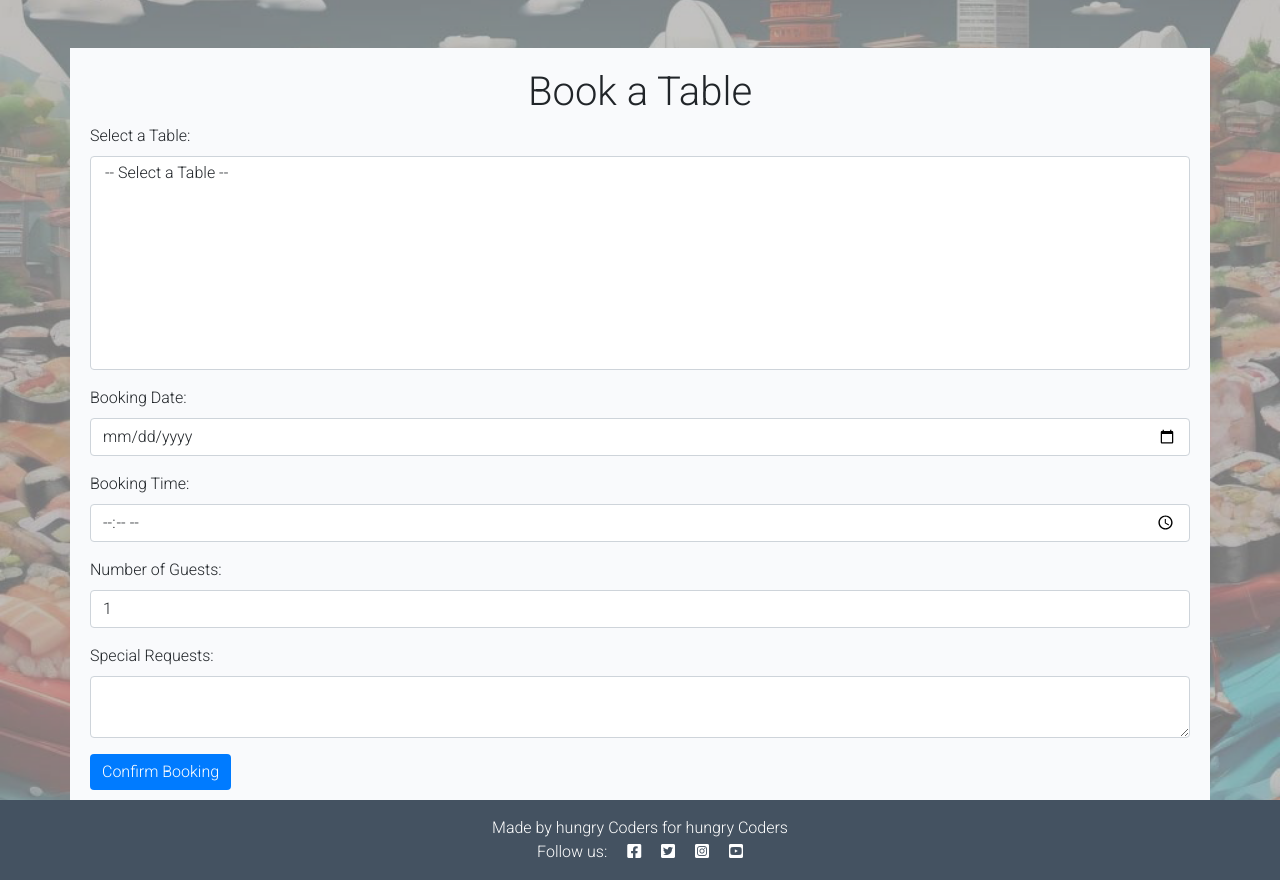
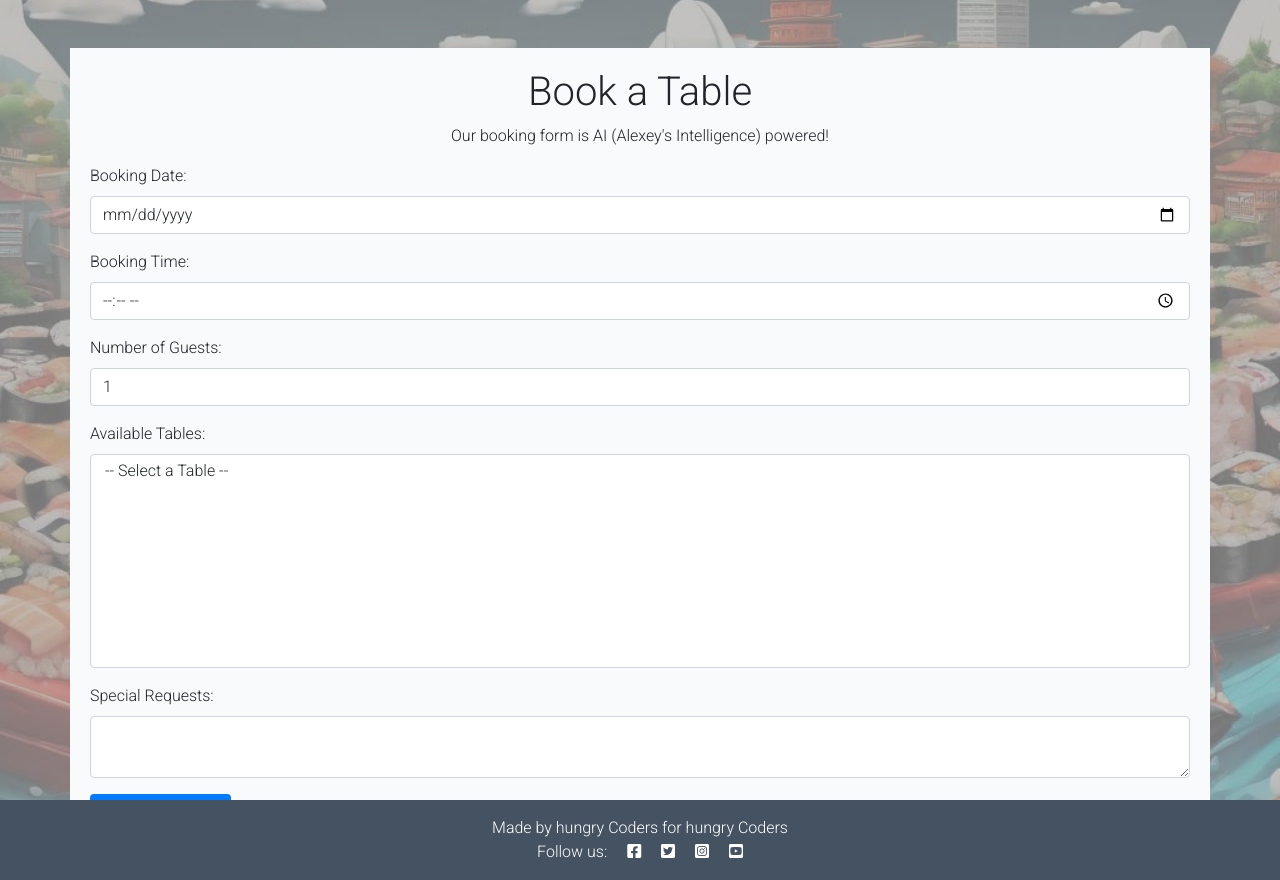
Before and after one commit to AlexeyKopchinskiy/Portfolio-project-4-v2, a Django app: page /booking/booking/ in a window 1280 px wide. Shown: the part 83-963 px from the top of the page. Run offline with Django 4.2, Linux system fonts and the light colour scheme; the visitor is signed in with stand-in values (Sample User, id 1); data that the repository does not hold is empty; parts of the project's set-up code (start-up, migrations or seed data) failed here and were passed over; some libraries are stand-ins or nearby versions.

Commit message:
Fix location display on booking form

```diff
--- a/booking/views.py
+++ b/booking/views.py
@@ -9,68 +9,44 @@ from datetime import datetime, timedelta
 @login_required
 def booking_page(request):
     form = BookingForm()
+    tables = Table.objects.select_related(
+        "location"
+    ).all()  # ✅ Preload locations
 
     if request.method == "POST":
         # Extract data from POST
-        location_id = request.POST.get("location")
         table_id = request.POST.get("table")
         booking_date = request.POST.get("booking_date")
         booking_time = request.POST.get("booking_time")
         num_of_guests = request.POST.get("num_of_guests")
         special_requests = request.POST.get("special_requests")
 
-        # Validate that required selections are made
-        if not location_id:
-            locations = Location.objects.all()
-            tables = Table.objects.select_related("location").all()
+        # Validate that a table is selected
+        if not table_id:
+            tables = Table.objects.all()
             return render(
                 request,
                 "booking_page.html",
-                {
-                    "error": "Please select a location.",
-                    "locations": locations,
-                    "tables": tables,
-                },
+                {"error": "Please select a table.", "tables": tables},
             )
 
-        if not table_id:
-            locations = Location.objects.all()
-            tables = Table.objects.select_related("location").all()
+        # Get the table object or return an error if not found
+        try:
+            table = Table.objects.get(id=int(table_id))
+        except (Table.DoesNotExist, ValueError):
+            tables = Table.objects.all()
             return render(
                 request,
                 "booking_page.html",
-                {
-                    "error": "Please select a table.",
-                    "locations": locations,
-                    "tables": tables,
-                },
+                {"error": "Invalid table selection.", "tables": tables},
             )
 
-        # Get the location and table objects or return an error view if
-        # not found
-        try:
-            location = Location.objects.get(id=int(location_id))
-            table = Table.objects.get(id=int(table_id))
-        except (Location.DoesNotExist, Table.DoesNotExist, ValueError):
-            locations = Location.objects.all()
-            tables = Table.objects.select_related("location").all()
-            return render(
-                request,
-                "booking_page.html",
-                {
-                    "error": "Invalid selection.",
-                    "locations": locations,
-                    "tables": tables,
-                },
-            )
-
-        # Get the booking status (make sure the field name 'status' is correct)
+        # Get the default booking status
         booking_status = BookingStatus.objects.filter(status="Pending").first()
 
-        # Create the reservation and assign it to new_reservation
+        # Create the reservation (without location)
         new_reservation = Reservation.objects.create(
             table=table,
-            location=location,
             user=request.user,
             booking_date=booking_date,
             booking_time=booking_time,
@@ -81,18 +57,17 @@ def booking_page(request):
 
         print("New reservation created with ID:", new_reservation.id)
 
-        # Redirect to the confirmation page using the new reservation's ID
+        # Redirect to the confirmation page
         return redirect(
             "booking_confirmation", reservation_id=new_reservation.id
         )
 
-    # For GET requests, load locations and tables into context
-    locations = Location.objects.all()
-    tables = Table.objects.select_related("location").all()
+    # For GET requests, load tables into context
+    tables = Table.objects.all()
     return render(
         request,
         "booking_page.html",
-        {"locations": locations, "tables": tables, "form": form},
+        {"tables": tables, "form": form},
     )
 
 
--- a/templates/booking_page.html
+++ b/templates/booking_page.html
@@ -4,6 +4,7 @@
 {% block content %}
 <div class="container mt-5">
   <h1 class="text-center">Book a Table</h1>
+  <p align="center">Our booking form is AI (Alexey's Intelligence) powered!</p>
 
   {% if error %}
   <div class="alert alert-danger">{{ error }}</div>
@@ -12,31 +13,6 @@
   <form method="POST" action="">
     {% csrf_token %}
 
-    <!-- Location Selection -->
-    {% comment %} <div class="mb-3">
-      <label for="location" class="form-label">Select a Location:</label>
-      <select name="location" id="location" class="form-select" required>
-        <option value="">-- Select a Location --</option>
-        {% for loc in locations %}
-        <option value="{{ loc.id }}">{{ loc.location }}</option>
-        {% endfor %}
-      </select>
-    </div> {% endcomment %}
-
-    <!-- Table Selection -->
-    <div class="mb-3">
-      <label for="table" class="form-label">Select a Table:</label>
-      <select name="table" id="table" class="form-select" size="10" required>
-        <option value="">-- Select a Table --</option>
-        {% for table in tables %}
-        <!-- Include a data attribute for filtering -->
-        <option value="{{ table.id }}" data-location="{{ table.location.id }}">
-          Table {{ table.id }} | Seats: {{ table.size }} | Location: {{
-          table.location }}
-        </option>
-        {% endfor %}
-      </select>
-    </div>
 
     <!-- Booking Date -->
     <div class="mb-3">
@@ -76,6 +52,22 @@
       />
     </div>
 
+    <!-- Table Selection -->
+    <div class="mb-3">
+      <label for="table" class="form-label">Available Tables:</label>
+      <select name="table" id="table" class="form-select" size="10" required>
+        <option value="">-- Select a Table --</option>
+        {% for table in tables %}
+        <!-- Include a data attribute for filtering -->
+        <option value="{{ table.id }}">
+          Table {{ table.id }} | Seats: {{ table.size }} | Location: {{ table.location.location }}
+        </option>
+        {% endfor %}
+      </select>
+    </div>
+
+
+
     <!-- Special Requests with Summernote -->
     <div class="mb-3">
       <label for="special_requests" class="form-label">Special Requests:</label>
```
